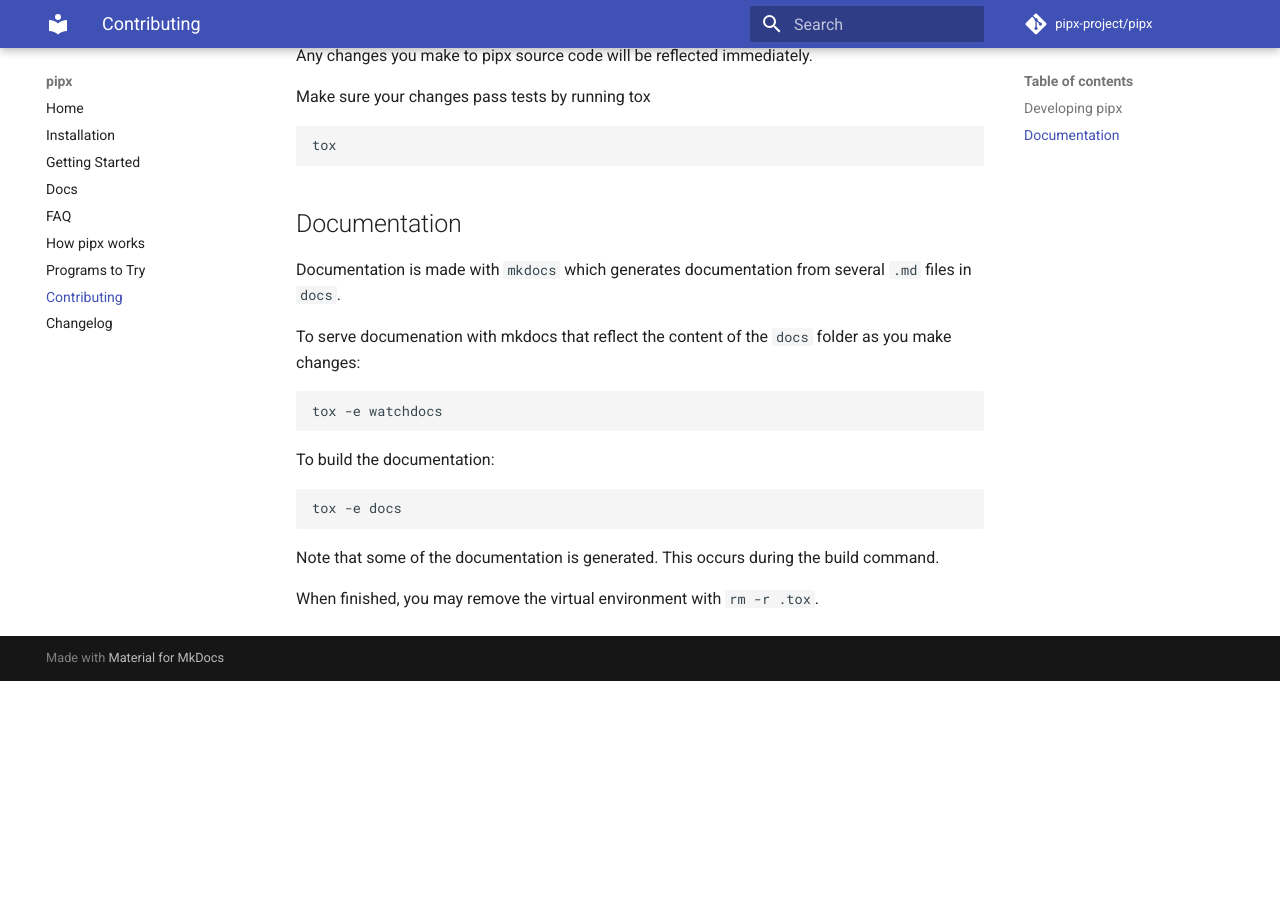
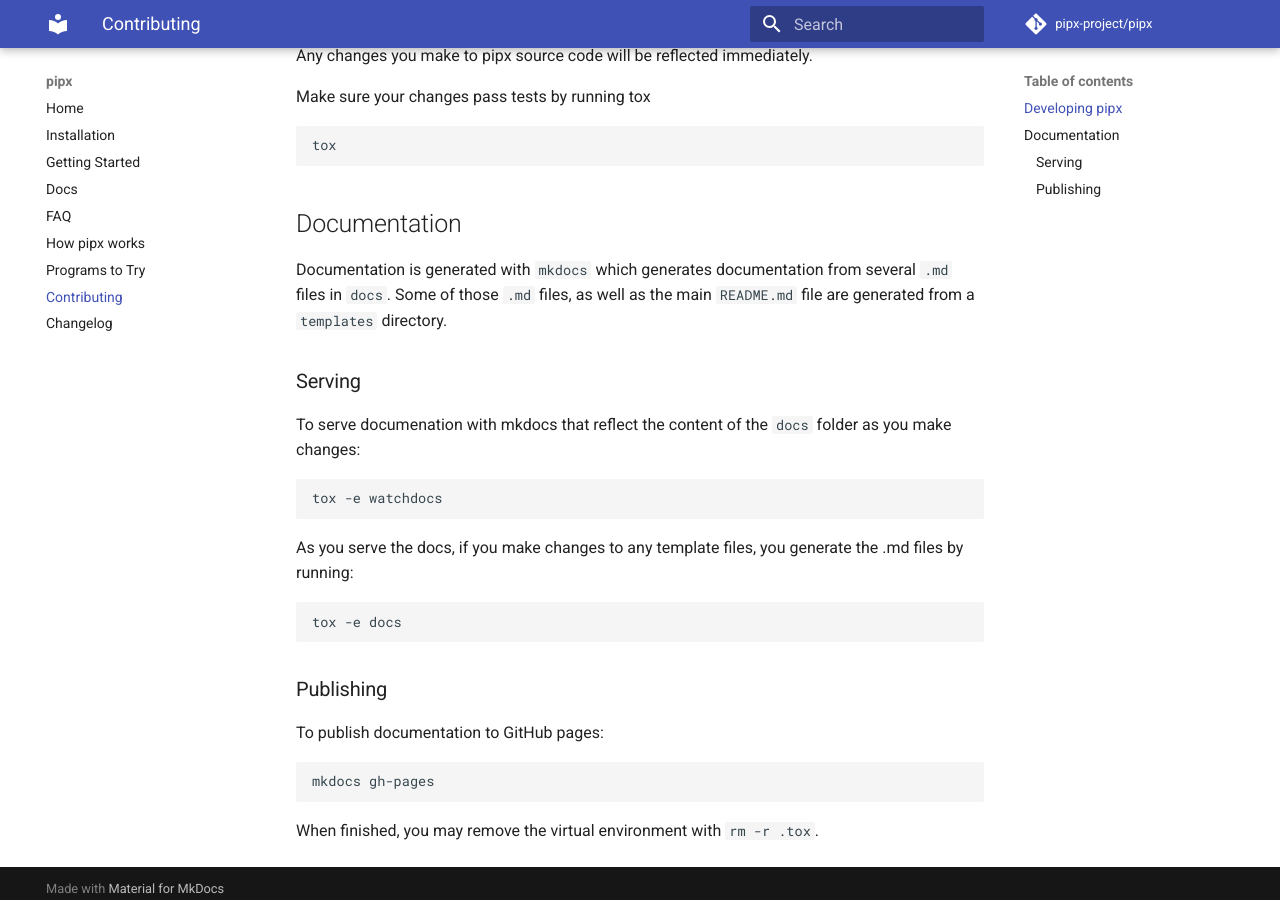
Before and after one commit to pypa/pipx, an MkDocs documentation site: the page built from docs/contributing.md, in a window 1280 px wide and 900 px high, scrolled down 500 px. Built offline with MkDocs 1.6.1 and Material for MkDocs 9.7.7, drawn with Linux system fonts in a browser that asks for light colours; comment, search, counter and statistics services are not loaded; before the commit the page ends 1181 px from its top, so only the background shows below that.

Commit message:
update docs #153

````diff
--- a/docs/contributing.md
+++ b/docs/contributing.md
@@ -18,18 +18,25 @@
 ```
 
 ## Documentation
-Documentation is made with `mkdocs` which generates documentation from several `.md` files in `docs`.
+Documentation is generated with `mkdocs` which generates documentation from several `.md` files in `docs`. Some of those `.md` files, as well as the main `README.md` file are generated from a `templates` directory.
 
+
+### Serving
 To serve documenation with mkdocs that reflect the content of the `docs` folder as you make changes:
 ```
 tox -e watchdocs
 ```
 
-To build the documentation:
+As you serve the docs, if you make changes to any template files, you generate the .md files by running:
 ```
 tox -e docs
 ```
 
-Note that some of the documentation is generated. This occurs during the build command.
+
+### Publishing
+To publish documentation to GitHub pages:
+```
+mkdocs gh-pages
+```
 
 When finished, you may remove the virtual environment with `rm -r .tox`.
--- a/mkdocs.yml
+++ b/mkdocs.yml
@@ -7,7 +7,7 @@
   - 'UA-90243909-2'
   - 'auto'
 repo_name: pipx-project/pipx
-repo_url: https://github.com/pipx-project/pipx
+repo_url: https://github.com/pipxproject/pipx
 
 nav:
   - Home: "index.md"
````
Also changed, not shown: README.md (+12 -1 lines), docs/index.md (+9 -0 lines), docs/installation.md (+5 -2 lines), templates/index.md (+9 -0 lines), templates/readme.md (+11 -0 lines), 1 other file.
